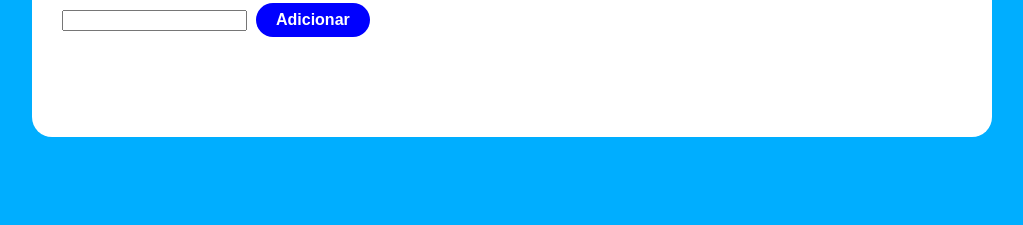
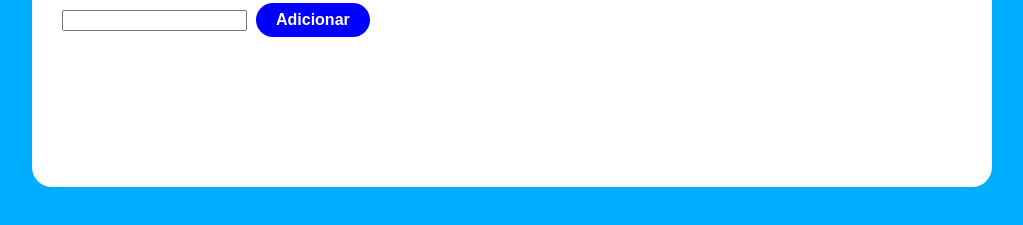
Before and after one commit to vmedeir0s/To-Do-List, a website: page index.html in a window 1280 px wide. Shown: the part 173-398 px from the top of the page, without its empty margins (8-1031 px from the left). Drawn offline with Linux system fonts and the light colour scheme.

Commit message:
Adiciona Requisito 5. 6 se auto validou

```diff
--- a/index.html
+++ b/index.html
@@ -13,9 +13,7 @@
     <p id="funcionamento">Clique duas vezes em um item para marcá-lo como completo</p>
     <input id="texto-tarefa">
     <button id="criar-tarefa">Adicionar</button>
-    <div>
       <ol id="lista-tarefas"></ol>
-    </div>
   </header>
   <script src="script.js"></script>
 </body>
--- a/script.js
+++ b/script.js
@@ -1,7 +1,6 @@
 /* Referencias de páginas usadas como pesquisa.
-  https://www.w3schools.com/css/css3_buttons.asp
-
-
+  https://www.w3schools.com/css/css3_buttons.asp    //Estilizar botão
+  https://www.geeksforgeeks.org/how-to-make-div-height-expand-with-its-content-using-css/       //Aumentar o height da div conforme for adicionando <li> dentro de <ol>
 
 */
 
--- a/style.css
+++ b/style.css
@@ -15,7 +15,8 @@ header {
   padding: 30px;
   padding-left: 30px;
   width: 900px;
-  height: 200px;
+  min-height: 250px;
+  height: auto;
   border-radius: 20px;
   background-color: white;
   line-height: 45px;
```
